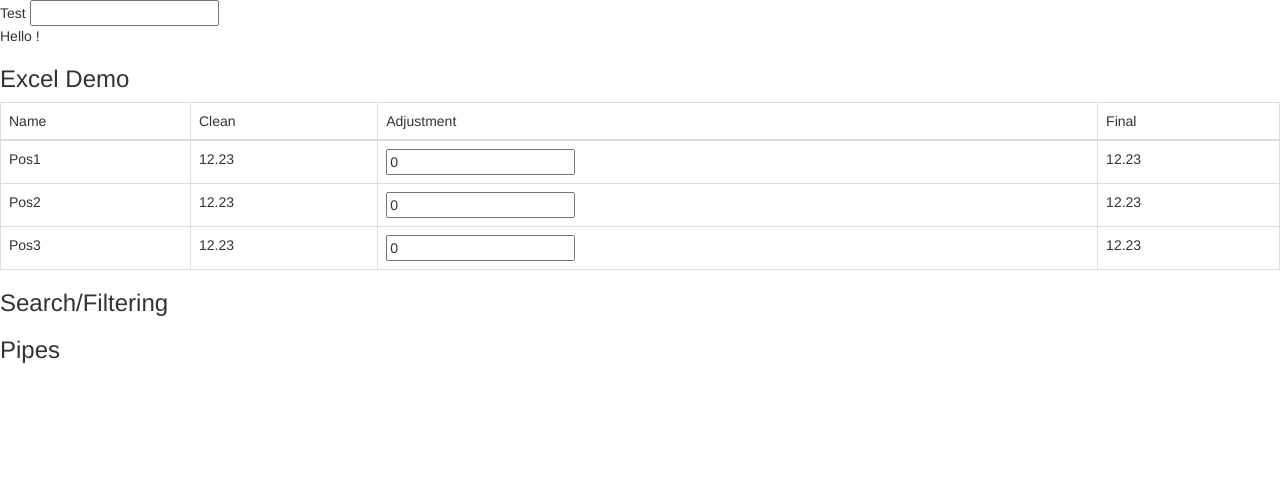
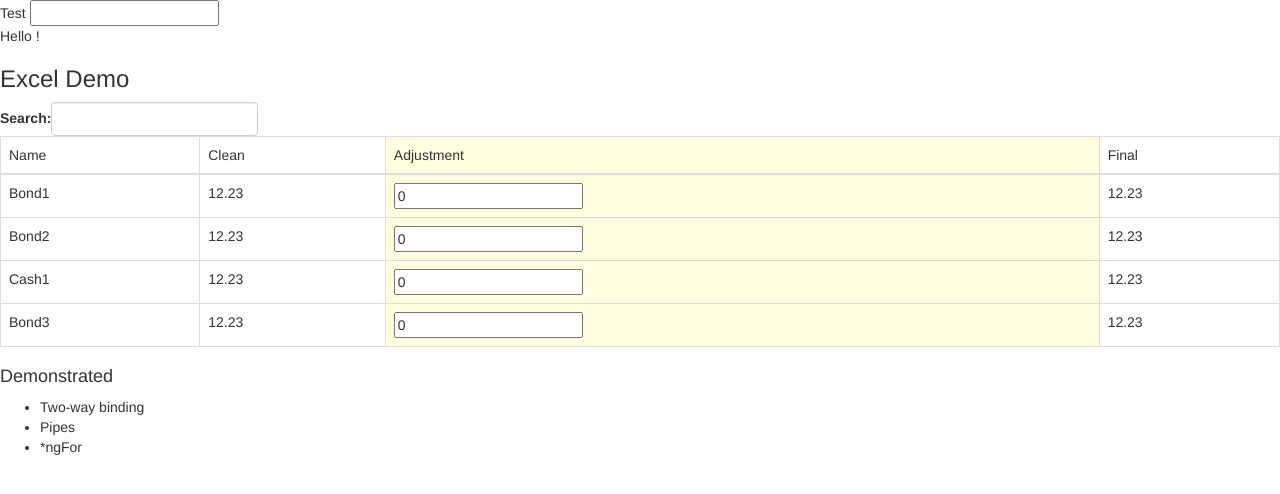
Before and after one commit to podgito/ng4-demo, an Angular app: page /binding in a window 1280 px wide. Shown: the top 494 px of the page. Built offline with nearby package versions, Linux system fonts and the light colour scheme.

Commit message:
Added search functionality to excel demo

```diff
--- a/src/app/app.module.ts
+++ b/src/app/app.module.ts
@@ -6,6 +6,7 @@ import { AppComponent } from './app.component';
 import { BindingComponent } from './binding/binding.component';
 import { HomeComponent } from './home/home.component';
 import {TestDataService} from './test-data.service';
+import { DataPointFilterPipe } from './pipes/data-point-filter.pipe';
 
 const appRoutes: Routes = [
   { path: 'binding', component: BindingComponent },
@@ -17,7 +18,8 @@ const appRoutes: Routes = [
   declarations: [
     AppComponent,
     BindingComponent,
-    HomeComponent
+    HomeComponent,
+    DataPointFilterPipe
   ],
   imports: [
     BrowserModule,
--- a/src/app/binding/binding.component.css
+++ b/src/app/binding/binding.component.css
@@ -0,0 +1,3 @@
+.highlighted{
+    background-color: lightyellow;
+}
--- a/src/app/binding/binding.component.html
+++ b/src/app/binding/binding.component.html
@@ -4,20 +4,24 @@ Test
 <p>Hello {{username}}!</p>
 
 <h3>Excel Demo</h3>
+<div class="form-inline">
+  <label for="searchTerm">Search:</label>
+  <input type="text" class="form-control" [(ngModel)]="searchTerm" id="searchTerm">
+</div>
 <table class="table table-bordered">
   <thead>
     <tr>
       <td>Name</td>
       <td>Clean</td>
-      <td>Adjustment</td>
+      <td class="highlighted">Adjustment</td>
       <td>Final</td>
     </tr>
   </thead>
   <tbody>
-    <tr *ngFor="let point of dataPoints">
+    <tr *ngFor="let point of (dataPoints | dataPointFilter: searchTerm)">
       <td>{{point.name}}</td>
       <td>{{point.value}}</td>
-      <td>
+      <td class="highlighted">
         <input class="adjustment" [(ngModel)]="point.adjustment" type="number">
       </td>
       <td>{{point.value + point.adjustment}}</td>
@@ -25,7 +29,9 @@ Test
   </tbody>
 </table>
 
-
-<h3>Search/Filtering</h3>
-
-<h3>Pipes</h3>
+<h4>Demonstrated</h4>
+<ul>
+  <li>Two-way binding</li>
+  <li>Pipes</li>
+  <li>*ngFor</li>
+</ul>
--- /dev/null
+++ b/src/app/pipes/data-point-filter.pipe.ts
@@ -0,0 +1,14 @@
+import { Pipe, PipeTransform } from '@angular/core';
+import { DataPoint } from '../interfaces/data-point';
+
+@Pipe({
+  name: 'dataPointFilter'
+})
+export class DataPointFilterPipe implements PipeTransform {
+
+  transform(dataPoints: DataPoint[], searchTerm: string): DataPoint[] {
+    if(searchTerm) return dataPoints.filter(p => p.name.toLowerCase().indexOf(searchTerm.toLowerCase()) >= 0);
+    return dataPoints;
+  }
+
+}
--- a/src/app/test-data.service.ts
+++ b/src/app/test-data.service.ts
@@ -8,9 +8,11 @@ export class TestDataService {
 
   getData(): DataPoint[] {
     return [
-      { name: 'Pos1', value: 12.23, adjustment: 0, final: null },
-      { name: 'Pos2', value: 12.23, adjustment: 0, final: null },
-      { name: 'Pos3', value: 12.23, adjustment: 0, final: null }
+      { name: 'Bond1', value: 12.23, adjustment: 0, final: null },
+      { name: 'Bond2', value: 12.23, adjustment: 0, final: null },
+      { name: 'Cash1', value: 12.23, adjustment: 0, final: null },
+      { name: 'Bond3', value: 12.23, adjustment: 0, final: null }
+
     ]
   }
 
```
Also changed, not shown: 1 other file (tests, documents, lock files or other folders).
